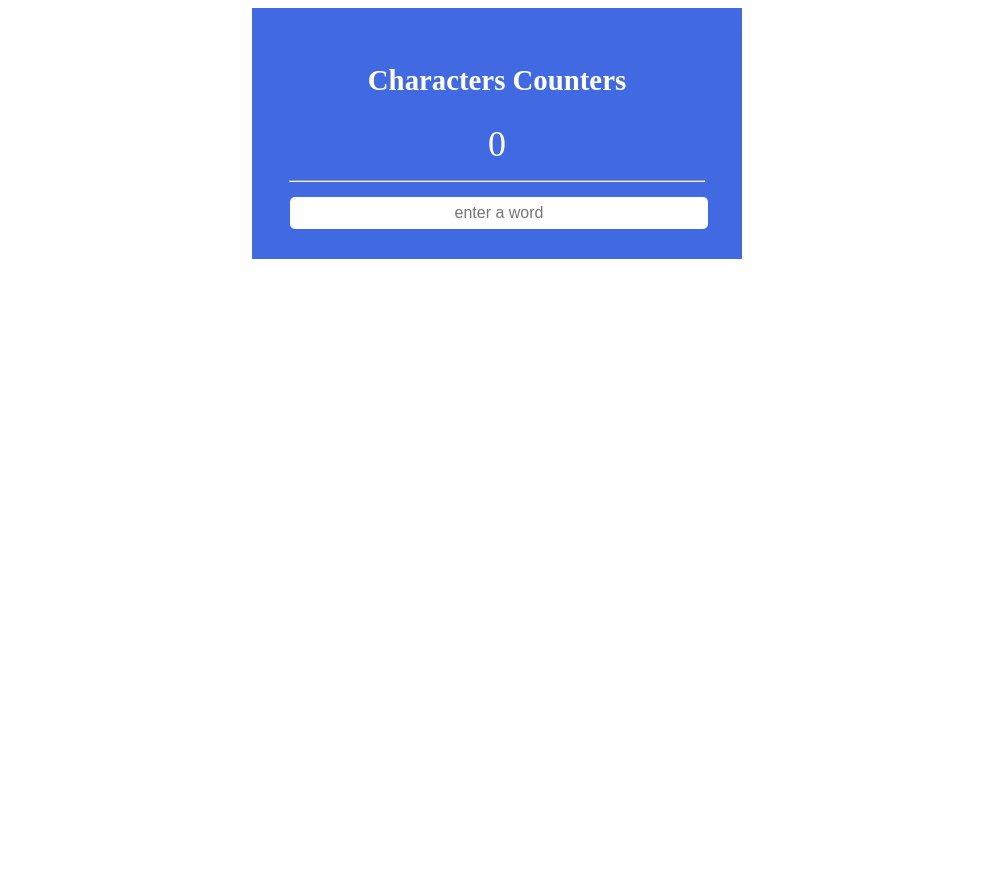
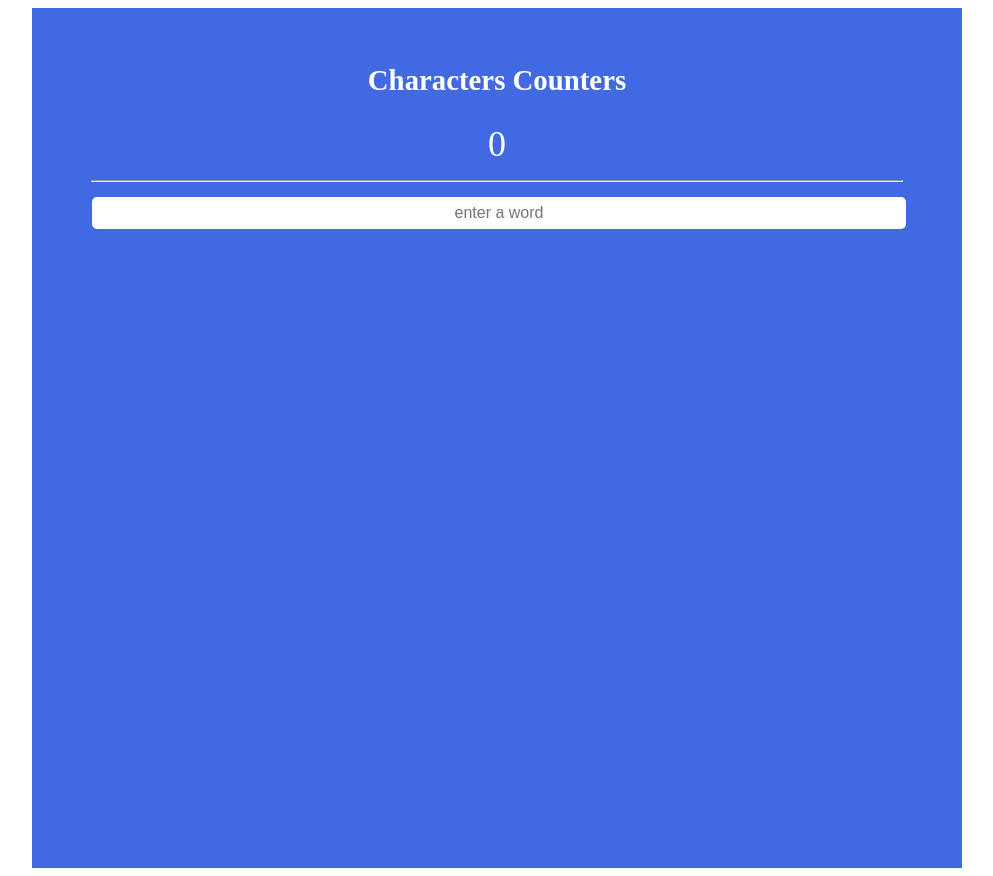
Before and after one commit to civisky/jsProjects, a plain HTML site: page 100daysJsChallenge/characterCount/index.html in a window 1280 px wide. Shown: the whole page, without its empty margins (143-1136 px from the left). Before the commit the page ends 800 px from the top, so only its background shows below. Drawn offline with Linux system fonts and the light colour scheme.

Commit message:
update the css design to centre the contents

```diff
--- a/100daysJsChallenge/characterCount/static/style.css
+++ b/100daysJsChallenge/characterCount/static/style.css
@@ -1,9 +1,12 @@
 #mainContainer {
-  width: 460px;
+  max-width: 900px;
   /* border: #ff4500 2px solid; */
   margin: auto;
   background-color: royalblue;
   padding: 30px 15px;
+  justify-content: center;
+  align-items: center;
+  height: 100vh;
 }
 
 #mainContainer > #appHeader {
```
